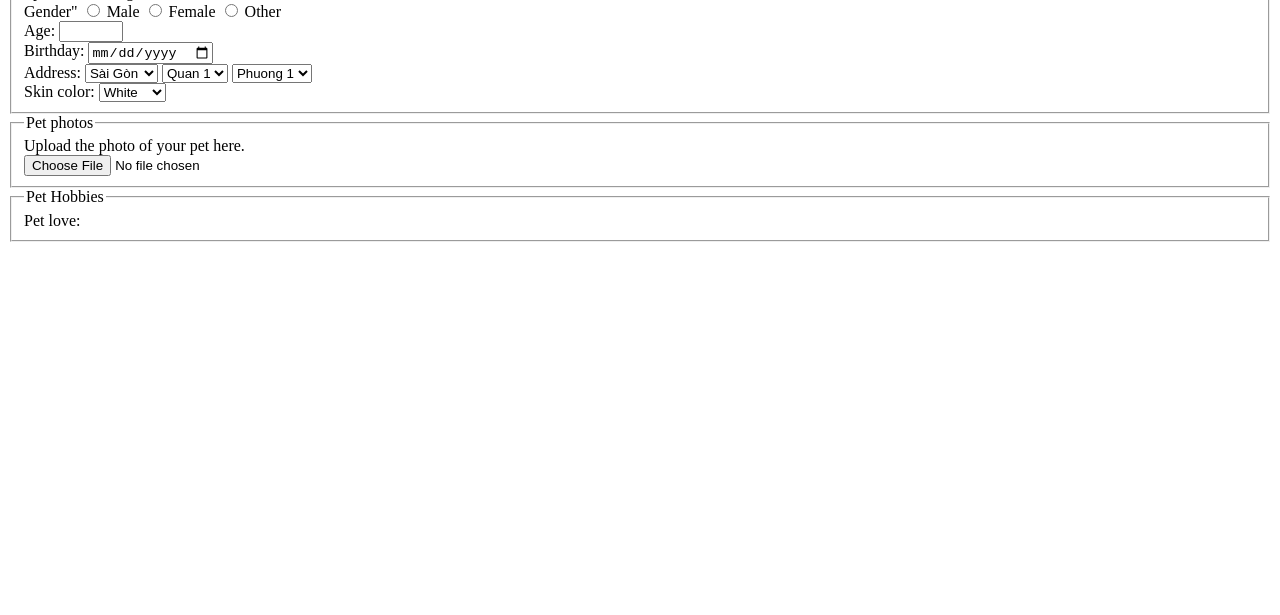
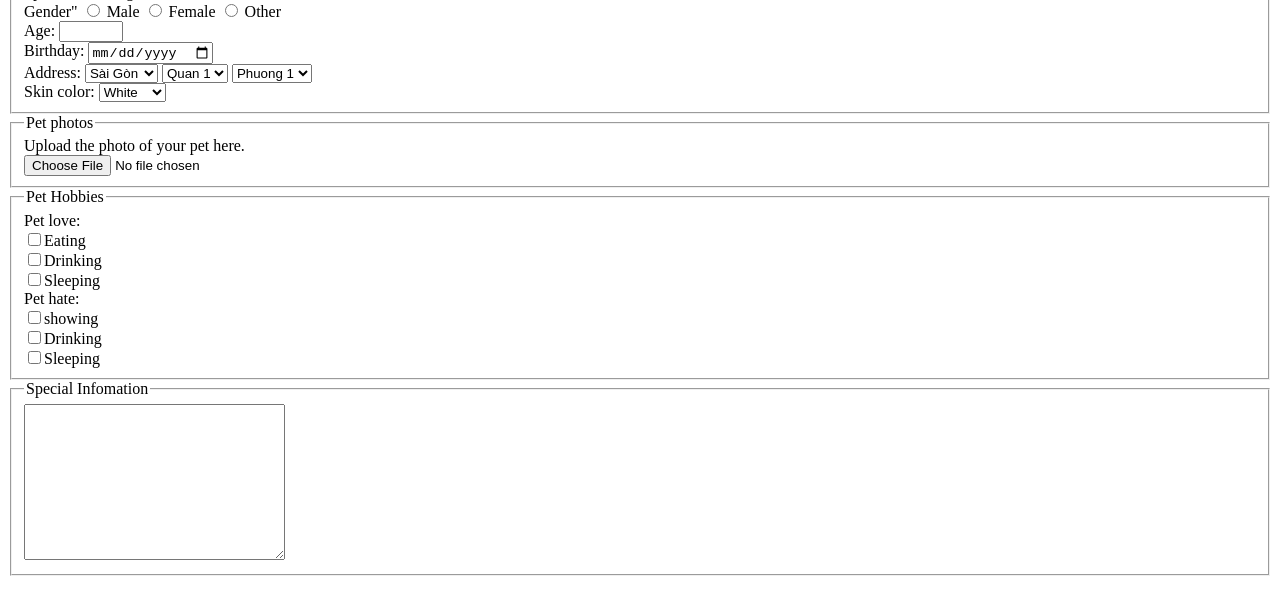
Before and after one commit to hieu45666/BW2205R1, a plain HTML site: page Buổi 6 - 18-06-2022/pet_registration_form.html in a window 1280 px wide. Shown: the part 143-758 px from the top of the page. Drawn offline with Linux system fonts and the light colour scheme.

Commit message:
cuoi bai

```diff
--- a/Buổi 6 - 18-06-2022/pet_registration_form.html
+++ b/Buổi 6 - 18-06-2022/pet_registration_form.html
@@ -61,7 +61,18 @@
         </fieldset>
         <fieldset>
             <legend>Pet Hobbies</legend>
-            Pet love:
+            Pet love:<br>
+            <input type="checkbox" name="love" value="eating">Eating<br>
+            <input type="checkbox" name="love" value="drinking">Drinking<br>
+            <input type="checkbox" name="love" value="sleeping">Sleeping<br>
+            Pet hate:<br>
+            <input type="checkbox" name="hate" value="showing">showing<br>
+            <input type="checkbox" name="love" value="drinking">Drinking<br>
+            <input type="checkbox" name="love" value="sleeping">Sleeping<br>
+        </fieldset>
+        <fieldset>
+            <legend>Special Infomation</legend>
+            <textarea name="spi" rows="10" cols="30"></textarea>
         </fieldset>
     </form>
 </body>
```
